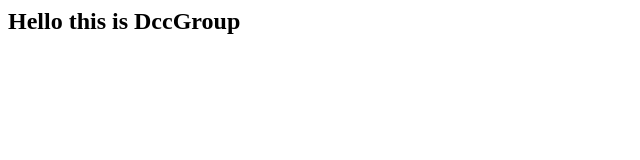
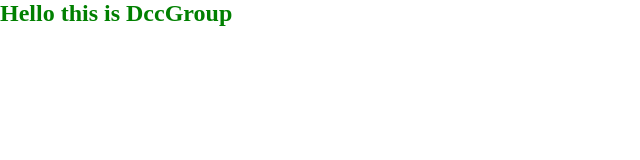
Before and after one commit to Dcc-G/project, a plain HTML site: page index.html in a window 1280 px wide. Shown: the whole page, without its empty margins (0-640 px from the left). Drawn offline with Linux system fonts and the light colour scheme.

Commit message:
Update index.html

```diff
--- a/index.html
+++ b/index.html
@@ -3,6 +3,17 @@
 <title>
 Dcc Group
 </title>
+
+  <style>
+    *{
+      padding:0;
+      margin:0;
+      box-sizing:border-box;
+    }
+    h2{
+      color:green;
+    }
+  </style>
 </head>
 <body>
   <h2> Hello this is DccGroup </h2>
```
